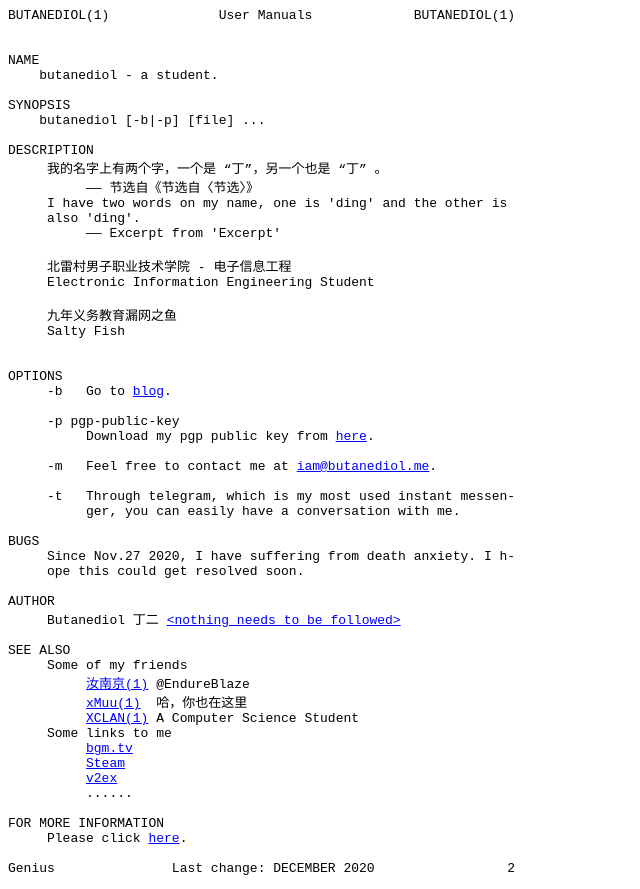
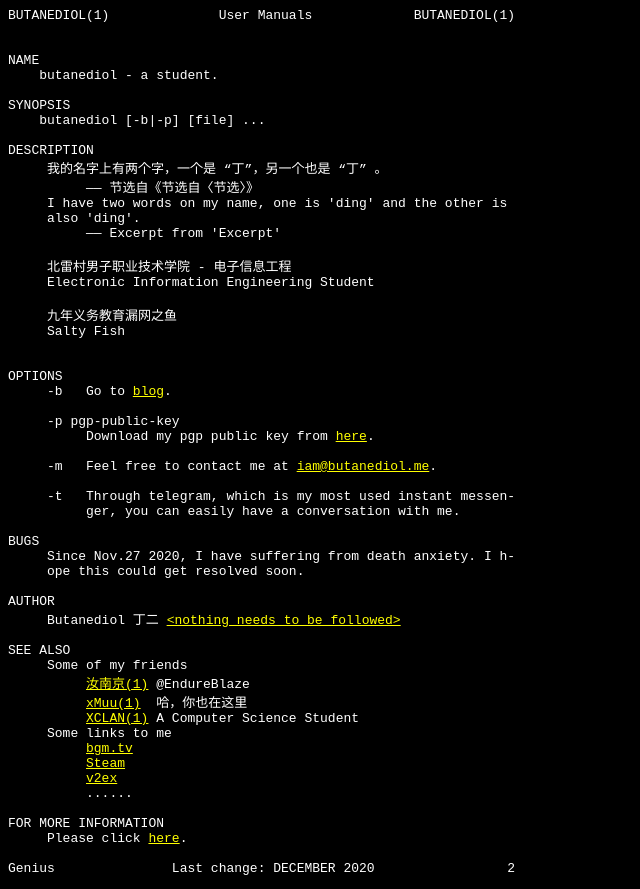
Before and after one commit to Butanediol/butanediol.github.io, a plain HTML site: page index.html in a window 1280 px wide. Shown: the whole page, without its empty margins (0-640 px from the left). Drawn offline with Linux system fonts and the dark colour scheme.

Commit message:
Update index.html

```diff
--- a/index.html
+++ b/index.html
@@ -3,6 +3,11 @@
 <HEAD>
     <TITLE>$ man butanediol</TITLE>
 </HEAD>
+<style>
+    @media screen and (prefers-color-scheme: dark) {
+        html { filter: invert();}
+    }
+</style>
 
 <BODY CLASS="SECT1" BGCOLOR="#FFFFFF" TEXT="#000000" LINK="#0000FF" VLINK="#840084" ALINK="#0000FF">
     <DIV CLASS="SECT1">
```
